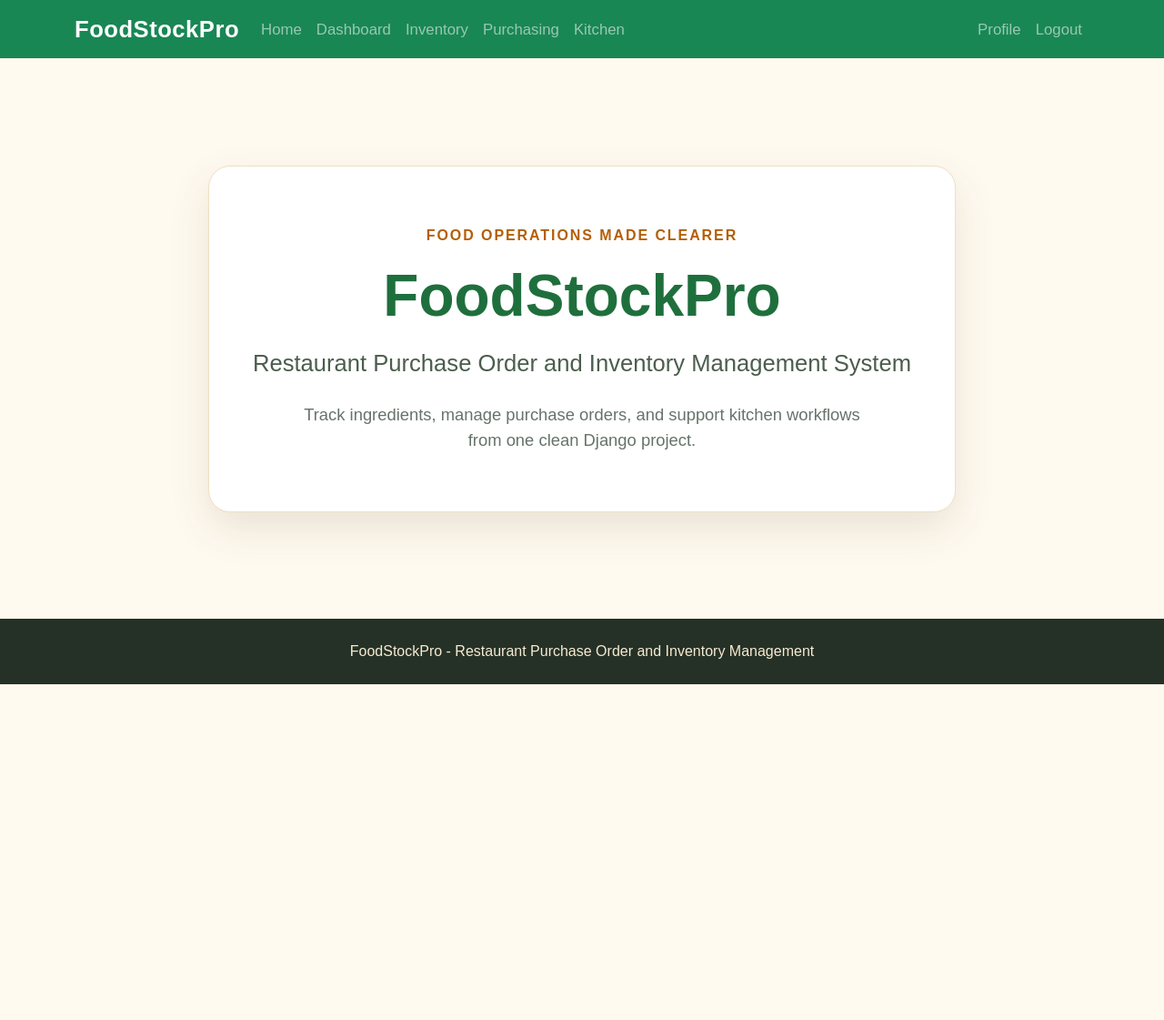
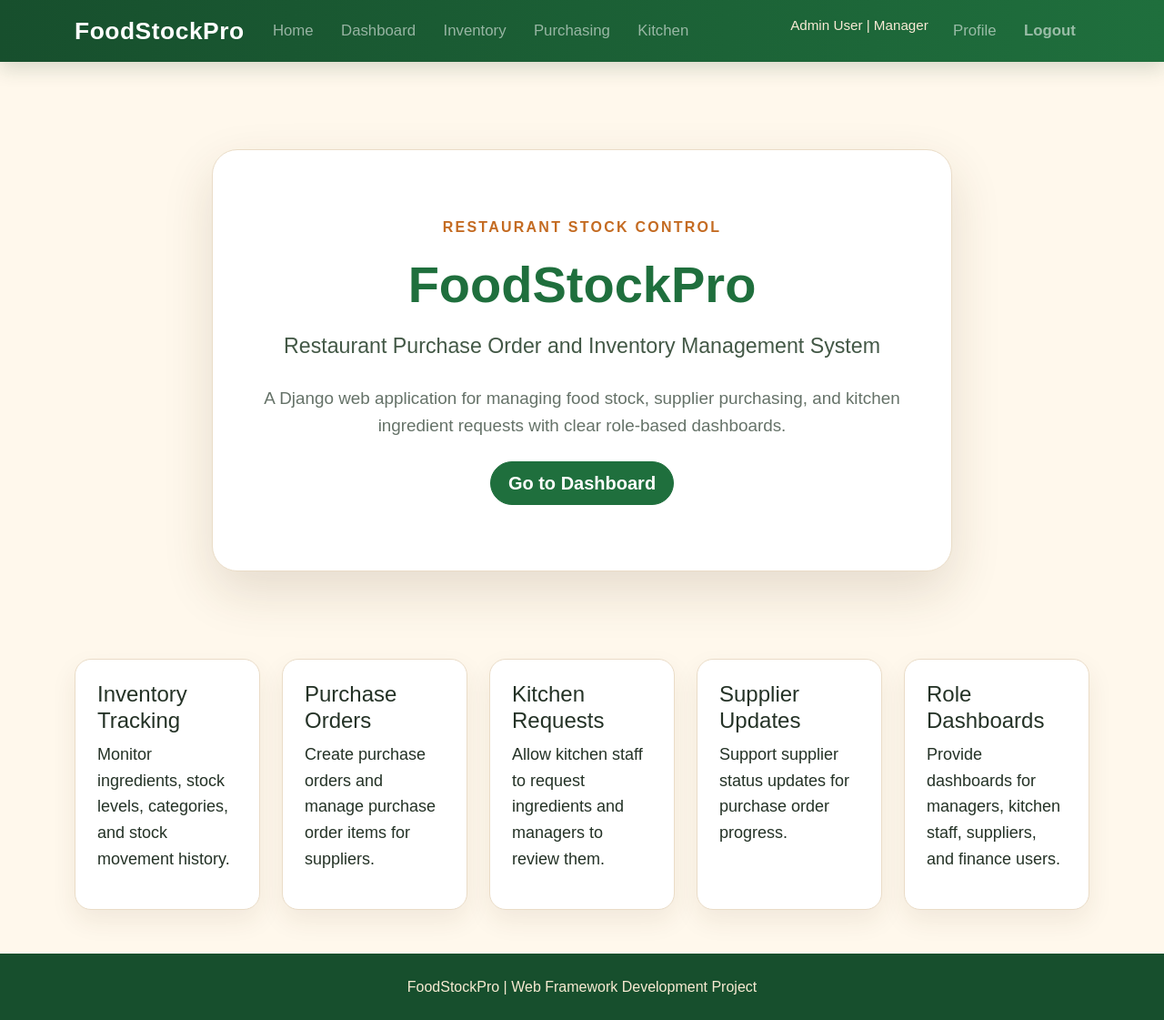
Before and after one commit to xZeuDen/FoodStockPro, a Django app: page / in a window 1280 px wide. Shown: the whole page at 91% size. Before the commit the page ends 752 px from the top, so only its background shows below. Run offline with Django 4.2, Linux system fonts and the light colour scheme; a user stored in the database is signed in; data comes from the database, SQL or seed files in the repository; parts of the project's set-up code (start-up, migrations or seed data) failed here and were passed over.

Commit message:
Polish UI and add project documentation

```diff
--- a/static/css/style.css
+++ b/static/css/style.css
@@ -1,66 +1,187 @@
+:root {
+    --food-green: #1f6f3d;
+    --food-green-dark: #174f2d;
+    --food-cream: #fff8ec;
+    --food-gold: #c46b22;
+    --food-text: #243226;
+    --food-muted: #657268;
+    --food-border: #eadcc7;
+}
+
 body {
-    background: #fffaf0;
-    color: #253126;
+    background: var(--food-cream);
+    color: var(--food-text);
     font-family: Arial, Helvetica, sans-serif;
     font-size: 18px;
+    line-height: 1.6;
+}
+
+.navbar {
+    background: linear-gradient(90deg, var(--food-green-dark), var(--food-green)) !important;
+    box-shadow: 0 8px 20px rgba(20, 60, 34, 0.16);
 }
 
 .navbar-brand {
-    font-size: 1.6rem;
+    font-size: 1.65rem;
     letter-spacing: 0.02em;
 }
 
 .nav-link {
+    border-radius: 999px;
     font-size: 1.05rem;
+    margin: 0 0.1rem;
+    padding-left: 0.85rem !important;
+    padding-right: 0.85rem !important;
+}
+
+.nav-link:hover,
+.nav-link:focus {
+    background: rgba(255, 255, 255, 0.14);
+}
+
+.user-role-label {
+    color: #f8ead5;
+    font-size: 0.95rem;
+    padding: 0.5rem 0.75rem;
+}
+
+main.container {
+    min-height: 72vh;
 }
 
 .hero-section {
-    min-height: 65vh;
+    min-height: 70vh;
     display: flex;
     align-items: center;
     justify-content: center;
 }
 
 .hero-card {
-    max-width: 850px;
-    padding: 4rem 3rem;
+    max-width: 980px;
+    padding: 4.5rem 3.5rem;
     background: #ffffff;
-    border: 1px solid #f0dfc2;
-    border-radius: 24px;
-    box-shadow: 0 18px 45px rgba(74, 50, 24, 0.12);
+    border: 1px solid var(--food-border);
+    border-radius: 28px;
+    box-shadow: 0 22px 55px rgba(74, 50, 24, 0.14);
 }
 
 .eyebrow {
-    color: #b45f06;
+    color: var(--food-gold);
     font-size: 1rem;
-    font-weight: 700;
-    letter-spacing: 0.12em;
+    font-weight: 800;
+    letter-spacing: 0.14em;
     margin-bottom: 1rem;
     text-transform: uppercase;
 }
 
 h1 {
-    color: #1f6f3d;
-    font-size: 4rem;
+    color: var(--food-green);
+    font-size: 3.5rem;
     font-weight: 800;
     margin-bottom: 1rem;
 }
 
+h2,
+h3,
+h4 {
+    color: var(--food-green-dark);
+}
+
 .lead {
-    color: #4b5d4c;
-    font-size: 1.6rem;
+    color: #435846;
+    font-size: 1.45rem;
     font-weight: 500;
 }
 
 .hero-text {
-    color: #66736a;
-    font-size: 1.15rem;
+    color: var(--food-muted);
+    font-size: 1.18rem;
     margin: 1.5rem auto 0;
-    max-width: 640px;
+    max-width: 700px;
+}
+
+.feature-card,
+.dashboard-card,
+.card {
+    border: 1px solid var(--food-border);
+    border-radius: 18px;
+}
+
+.feature-card,
+.dashboard-card {
+    background: #ffffff;
+    box-shadow: 0 12px 28px rgba(74, 50, 24, 0.08);
+    height: 100%;
+}
+
+.feature-card {
+    padding: 1.5rem;
+}
+
+.btn {
+    border-radius: 999px;
+    font-weight: 700;
+    padding-left: 1.2rem;
+    padding-right: 1.2rem;
+}
+
+.btn-success {
+    background: var(--food-green);
+    border-color: var(--food-green);
+}
+
+.btn-success:hover {
+    background: var(--food-green-dark);
+    border-color: var(--food-green-dark);
+}
+
+.table {
+    background: #ffffff;
+    border-radius: 14px;
+    overflow: hidden;
+}
+
+.table thead th {
+    background: #eaf4ec;
+    color: var(--food-green-dark);
+    font-size: 0.95rem;
+    letter-spacing: 0.03em;
+    text-transform: uppercase;
+}
+
+.badge {
+    border-radius: 999px;
+    font-size: 0.9rem;
+    padding: 0.45rem 0.75rem;
+}
+
+.text-bg-warning {
+    background: #ffe08a !important;
+    color: #5b3a00 !important;
+}
+
+.text-bg-success {
+    background: #d7f2df !important;
+    color: #14552c !important;
+}
+
+.alert {
+    border-radius: 16px;
+    font-size: 1.05rem;
 }
 
 .site-footer {
-    background: #253126;
+    background: var(--food-green-dark);
     color: #f7ead2;
     font-size: 1rem;
 }
+
+@media (max-width: 768px) {
+    h1 {
+        font-size: 2.6rem;
+    }
+
+    .hero-card {
+        padding: 3rem 1.5rem;
+    }
+}
--- a/templates/base.html
+++ b/templates/base.html
@@ -43,6 +43,14 @@
                 <ul class="navbar-nav ms-auto">
                     {% if user.is_authenticated %}
                     <li class="nav-item">
+                        <span class="navbar-text user-role-label">
+                            {{ user.get_full_name|default:user.username }}
+                            {% if user.profile %}
+                                | {{ user.profile.get_role_display }}
+                            {% endif %}
+                        </span>
+                    </li>
+                    <li class="nav-item">
                         <a class="nav-link" href="{% url 'accounts:profile' %}">Profile</a>
                     </li>
                     <li class="nav-item">
@@ -81,7 +89,7 @@
 
     <footer class="site-footer py-4">
         <div class="container text-center">
-            <span>FoodStockPro - Restaurant Purchase Order and Inventory Management</span>
+            <span>FoodStockPro | Web Framework Development Project</span>
         </div>
     </footer>
 
--- a/templates/home.html
+++ b/templates/home.html
@@ -5,14 +5,57 @@
 {% block content %}
 <section class="hero-section text-center">
     <div class="hero-card mx-auto">
-        <p class="eyebrow">Food operations made clearer</p>
+        <p class="eyebrow">Restaurant stock control</p>
         <h1>FoodStockPro</h1>
         <p class="lead">
             Restaurant Purchase Order and Inventory Management System
         </p>
         <p class="hero-text">
-            Track ingredients, manage purchase orders, and support kitchen workflows from one clean Django project.
+            A Django web application for managing food stock, supplier purchasing,
+            and kitchen ingredient requests with clear role-based dashboards.
         </p>
+
+        <div class="d-flex justify-content-center gap-3 flex-wrap mt-4">
+            {% if user.is_authenticated %}
+            <a class="btn btn-success btn-lg" href="{% url 'dashboard:home' %}">Go to Dashboard</a>
+            {% else %}
+            <a class="btn btn-success btn-lg" href="{% url 'accounts:login' %}">Login</a>
+            <a class="btn btn-outline-success btn-lg" href="{% url 'accounts:register' %}">Register</a>
+            {% endif %}
+        </div>
+    </div>
+</section>
+
+<section class="row g-4 mt-4">
+    <div class="col-md-6 col-lg">
+        <div class="feature-card">
+            <h2 class="h4">Inventory Tracking</h2>
+            <p>Monitor ingredients, stock levels, categories, and stock movement history.</p>
+        </div>
+    </div>
+    <div class="col-md-6 col-lg">
+        <div class="feature-card">
+            <h2 class="h4">Purchase Orders</h2>
+            <p>Create purchase orders and manage purchase order items for suppliers.</p>
+        </div>
+    </div>
+    <div class="col-md-6 col-lg">
+        <div class="feature-card">
+            <h2 class="h4">Kitchen Requests</h2>
+            <p>Allow kitchen staff to request ingredients and managers to review them.</p>
+        </div>
+    </div>
+    <div class="col-md-6 col-lg">
+        <div class="feature-card">
+            <h2 class="h4">Supplier Updates</h2>
+            <p>Support supplier status updates for purchase order progress.</p>
+        </div>
+    </div>
+    <div class="col-md-6 col-lg">
+        <div class="feature-card">
+            <h2 class="h4">Role Dashboards</h2>
+            <p>Provide dashboards for managers, kitchen staff, suppliers, and finance users.</p>
+        </div>
     </div>
 </section>
 {% endblock %}
```
Also changed, not shown: docs/media_sources.md (+13 -0 lines), README.md.
